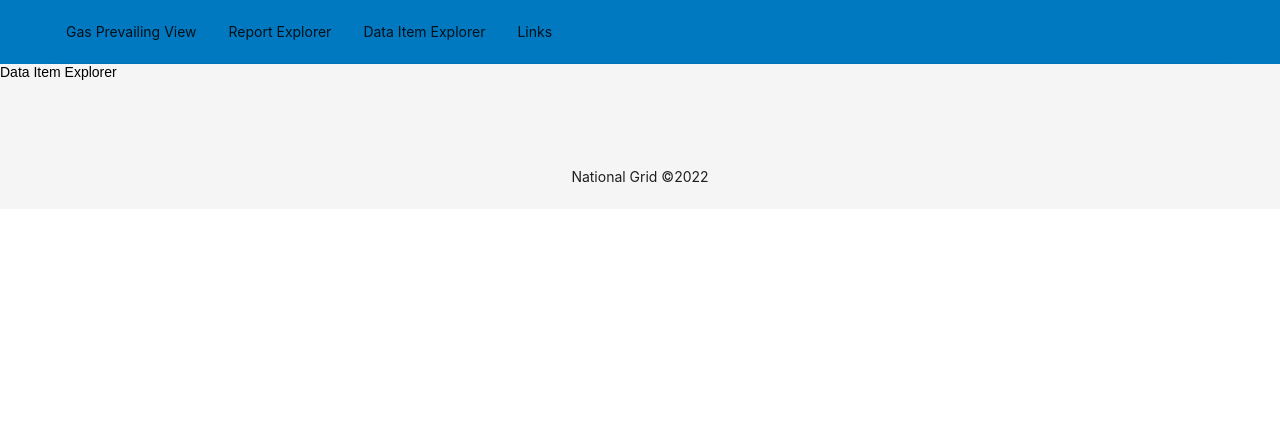
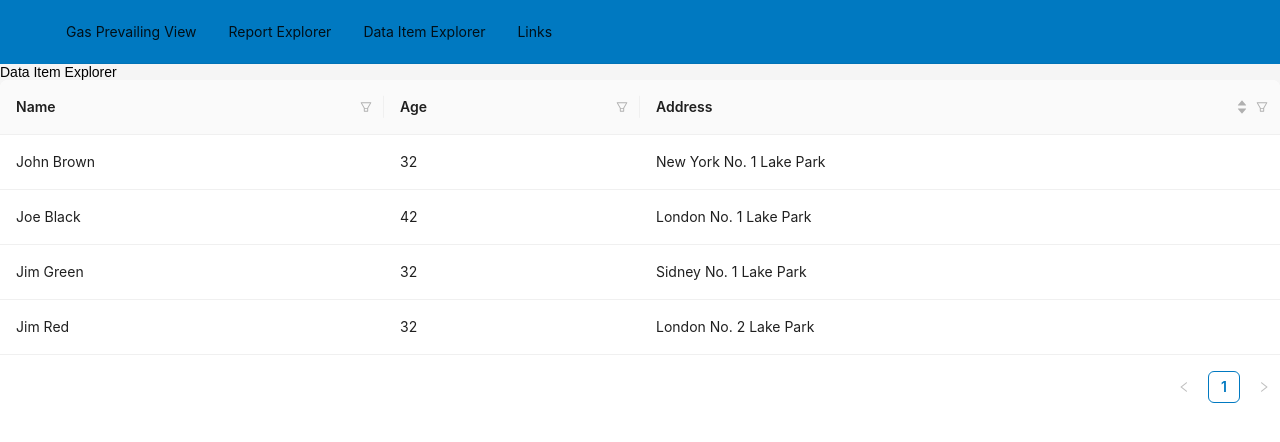
Before and after one commit to rs1257/create-react-app-ant-design, a React (Create React App) app: page /DataItemExplorer in a window 1280 px wide. Shown: the top 442 px of the page. Built offline with nearby package versions, Linux system fonts and the light colour scheme.

Commit message:
added initial table component

```diff
--- a/package.json
+++ b/package.json
@@ -6,6 +6,7 @@
     "antd": "^5.0.2",
     "react": "^18.2.0",
     "react-dom": "^18.2.0",
+    "react-highlight-words": "^0.18.0",
     "react-router-dom": "^6.4.3",
     "react-scripts": "5.0.1",
     "sass": "^1.56.1",
@@ -61,6 +62,7 @@
     "@types/node": "^16.18.3",
     "@types/react": "^18.0.25",
     "@types/react-dom": "^18.0.9",
+    "@types/react-highlight-words": "^0.16.4",
     "@typescript-eslint/eslint-plugin": "^5.44.0",
     "@typescript-eslint/parser": "^5.44.0",
     "eslint": "^8.28.0",
--- /dev/null
+++ b/src/components/DataTable/Columns/Columns.tsx
@@ -0,0 +1,99 @@
+import { FilterOutlined } from '@ant-design/icons';
+import { InputRef } from 'antd';
+import type { ColumnsType, ColumnType } from 'antd/es/table';
+import { FilterConfirmProps } from 'antd/es/table/interface';
+import { Dispatch, RefObject, SetStateAction } from 'react';
+import Highlighter from 'react-highlight-words';
+import { DataIndex, DataType } from '../dummyData';
+import FilterDropdown from './FilterDropdown';
+
+interface ColumnsProps {
+  searchInput: RefObject<InputRef>;
+  handleSearch: (
+    selectedKeys: string[],
+    confirm: (param?: FilterConfirmProps) => void,
+    dataIndex: DataIndex
+  ) => void;
+  searchText: string;
+  setSearchText: Dispatch<SetStateAction<string>>;
+  handleReset: (clearFilters: () => void) => void;
+  searchedColumn: string;
+  setSearchedColumn: Dispatch<SetStateAction<string>>;
+}
+
+const Columns = ({
+  searchInput,
+  handleSearch,
+  searchText,
+  setSearchText,
+  handleReset,
+  searchedColumn,
+  setSearchedColumn,
+}: ColumnsProps): ColumnsType<DataType> => {
+  const getColumnSearchProps = (dataIndex: DataIndex): ColumnType<DataType> => ({
+    filterDropdown: (filterDropdownProps) => (
+      <FilterDropdown
+        filterDropdownProps={filterDropdownProps}
+        searchInput={searchInput}
+        dataIndex={dataIndex}
+        handleSearch={handleSearch}
+        handleReset={handleReset}
+        setSearchText={setSearchText}
+        setSearchedColumn={setSearchedColumn}
+      />
+    ),
+    filterIcon: (filtered: boolean) => (
+      <FilterOutlined style={{ color: filtered ? '#1890ff' : undefined }} />
+    ),
+    onFilter: (value, record) =>
+      record[dataIndex]
+        .toString()
+        .toLowerCase()
+        .includes((value as string).toLowerCase()),
+    onFilterDropdownOpenChange: (visible): void => {
+      if (visible) {
+        setTimeout(() => searchInput.current?.select(), 100);
+      }
+    },
+    render: (text: string) =>
+      searchedColumn === dataIndex ? (
+        <Highlighter
+          highlightStyle={{ backgroundColor: '#ffc069', padding: 0 }}
+          searchWords={[searchText]}
+          autoEscape
+          textToHighlight={text ? text.toString() : ''}
+        />
+      ) : (
+        text
+      ),
+  });
+
+  const columns: ColumnsType<DataType> = [
+    {
+      title: 'Name',
+      dataIndex: 'name',
+      key: 'name',
+      width: '30%',
+      ...getColumnSearchProps('name'),
+    },
+    {
+      title: 'Age',
+      dataIndex: 'age',
+      key: 'age',
+      width: '20%',
+      ...getColumnSearchProps('age'),
+    },
+    {
+      title: 'Address',
+      dataIndex: 'address',
+      key: 'address',
+      ...getColumnSearchProps('address'),
+      sorter: (a, b) => a.address.length - b.address.length,
+      sortDirections: ['descend', 'ascend'],
+    },
+  ];
+
+  return columns;
+};
+
+export default Columns;
--- /dev/null
+++ b/src/components/DataTable/Columns/FilterDropdown.tsx
@@ -0,0 +1,83 @@
+import { Dispatch, FC, RefObject, SetStateAction } from 'react';
+import { Button, Input, InputRef, Space } from 'antd';
+import { SearchOutlined } from '@ant-design/icons';
+import { FilterConfirmProps, FilterDropdownProps } from 'antd/es/table/interface';
+import { DataIndex } from '../dummyData';
+
+type FilterProps = {
+  filterDropdownProps: FilterDropdownProps;
+  searchInput: RefObject<InputRef>;
+  dataIndex: DataIndex;
+  setSearchText: Dispatch<SetStateAction<string>>;
+  setSearchedColumn: Dispatch<SetStateAction<string>>;
+  handleSearch: (
+    selectedKeys: string[],
+    confirm: (param?: FilterConfirmProps) => void,
+    dataIndex: DataIndex
+  ) => void;
+  handleReset: (clearFilters: () => void) => void;
+};
+
+const FilterDropdown: FC<FilterProps> = ({
+  filterDropdownProps,
+  searchInput,
+  dataIndex,
+  handleSearch,
+  handleReset,
+  setSearchText,
+  setSearchedColumn,
+}) => {
+  const { setSelectedKeys, selectedKeys, confirm, clearFilters, close } = filterDropdownProps;
+  return (
+    <div style={{ padding: 8 }} onKeyDown={(e): void => e.stopPropagation()}>
+      <Input
+        ref={searchInput}
+        placeholder={`Search ${dataIndex}`}
+        value={selectedKeys[0]}
+        onChange={(e): void => setSelectedKeys(e.target.value ? [e.target.value] : [])}
+        onPressEnter={(): void => handleSearch(selectedKeys as string[], confirm, dataIndex)}
+        style={{ marginBottom: 8, display: 'block' }}
+      />
+      <Space>
+        <Button
+          type="primary"
+          onClick={(): void => handleSearch(selectedKeys as string[], confirm, dataIndex)}
+          icon={<SearchOutlined />}
+          size="small"
+          style={{ width: 90 }}
+        >
+          Search
+        </Button>
+        <Button
+          onClick={(): void => clearFilters && handleReset(clearFilters)}
+          size="small"
+          style={{ width: 90 }}
+        >
+          Reset
+        </Button>
+        <Button
+          type="link"
+          size="small"
+          onClick={(): void => {
+            confirm({ closeDropdown: false });
+            setSearchText((selectedKeys as string[])[0]);
+            setSearchedColumn(dataIndex);
+          }}
+        >
+          Filter
+        </Button>
+        <Button
+          type="link"
+          size="small"
+          onClick={(): void => {
+            close();
+          }}
+        >
+          close
+        </Button>
+      </Space>
+    </div>
+  );
+};
+
+export default FilterDropdown;
--- /dev/null
+++ b/src/components/DataTable/dummyData.ts
@@ -0,0 +1,35 @@
+export interface DataType {
+  key: string;
+  name: string;
+  age: number;
+  address: string;
+}
+
+export type DataIndex = keyof DataType;
+
+export const dummyData: DataType[] = [
+  {
+    key: '1',
+    name: 'John Brown',
+    age: 32,
+    address: 'New York No. 1 Lake Park',
+  },
+  {
+    key: '2',
+    name: 'Joe Black',
+    age: 42,
+    address: 'London No. 1 Lake Park',
+  },
+  {
+    key: '3',
+    name: 'Jim Green',
+    age: 32,
+    address: 'Sidney No. 1 Lake Park',
+  },
+  {
+    key: '4',
+    name: 'Jim Red',
+    age: 32,
+    address: 'London No. 2 Lake Park',
+  },
+];
--- /dev/null
+++ b/src/components/DataTable/index.tsx
@@ -0,0 +1,41 @@
+import { FC, useRef, useState } from 'react';
+import type { InputRef } from 'antd';
+import { Table } from 'antd';
+import type { FilterConfirmProps } from 'antd/es/table/interface';
+import { DataIndex, dummyData } from './dummyData';
+import Columns from './Columns/Columns';
+
+const DataTable: FC = () => {
+  const [searchText, setSearchText] = useState<string>('');
+  const [searchedColumn, setSearchedColumn] = useState<string>('');
+  const searchInput = useRef<InputRef>(null);
+
+  const handleSearch = (
+    selectedKeys: string[],
+    confirm: (param?: FilterConfirmProps) => void,
+    dataIndex: DataIndex
+  ): void => {
+    confirm();
+    setSearchText(selectedKeys[0]);
+    setSearchedColumn(dataIndex);
+  };
+
+  const handleReset = (clearFilters: () => void): void => {
+    clearFilters();
+    setSearchText('');
+  };
+
+  const columns = Columns({
+    searchInput,
+    handleSearch,
+    searchText,
+    setSearchText,
+    handleReset,
+    searchedColumn,
+    setSearchedColumn,
+  });
+
+  return <Table columns={columns} dataSource={dummyData} />;
+};
+
+export default DataTable;
--- a/src/pages/DataItemExplorer/index.tsx
+++ b/src/pages/DataItemExplorer/index.tsx
@@ -1,7 +1,13 @@
+import DataTable from '../../components/DataTable';
 import './DataItemExplorer.scss';
 
 const DataItemExplorer = (): JSX.Element => {
-  return <div className="data-item-explorer">Data Item Explorer</div>;
+  return (
+    <div className="data-item-explorer">
+      <span>Data Item Explorer</span>
+      <DataTable />
+    </div>
+  );
 };
 
 export default DataItemExplorer;
```
Also changed, not shown: 1 other file (tests, documents, lock files or other folders).
